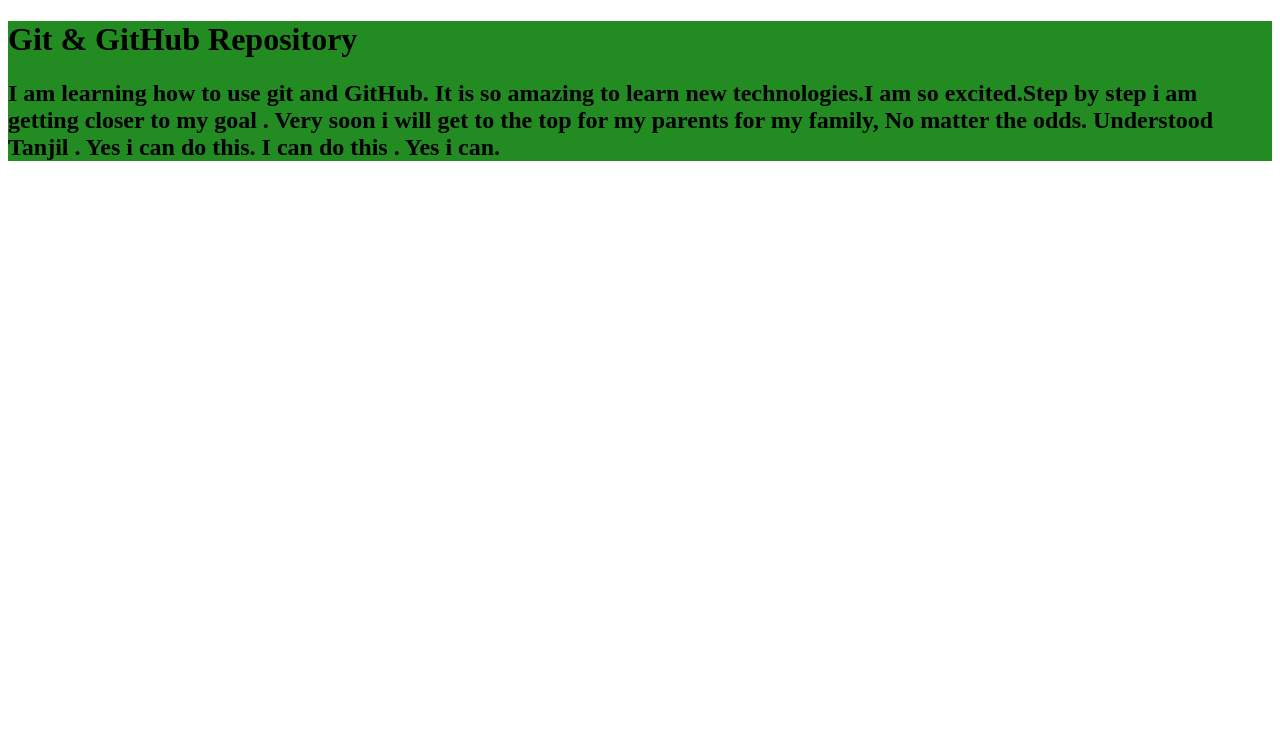
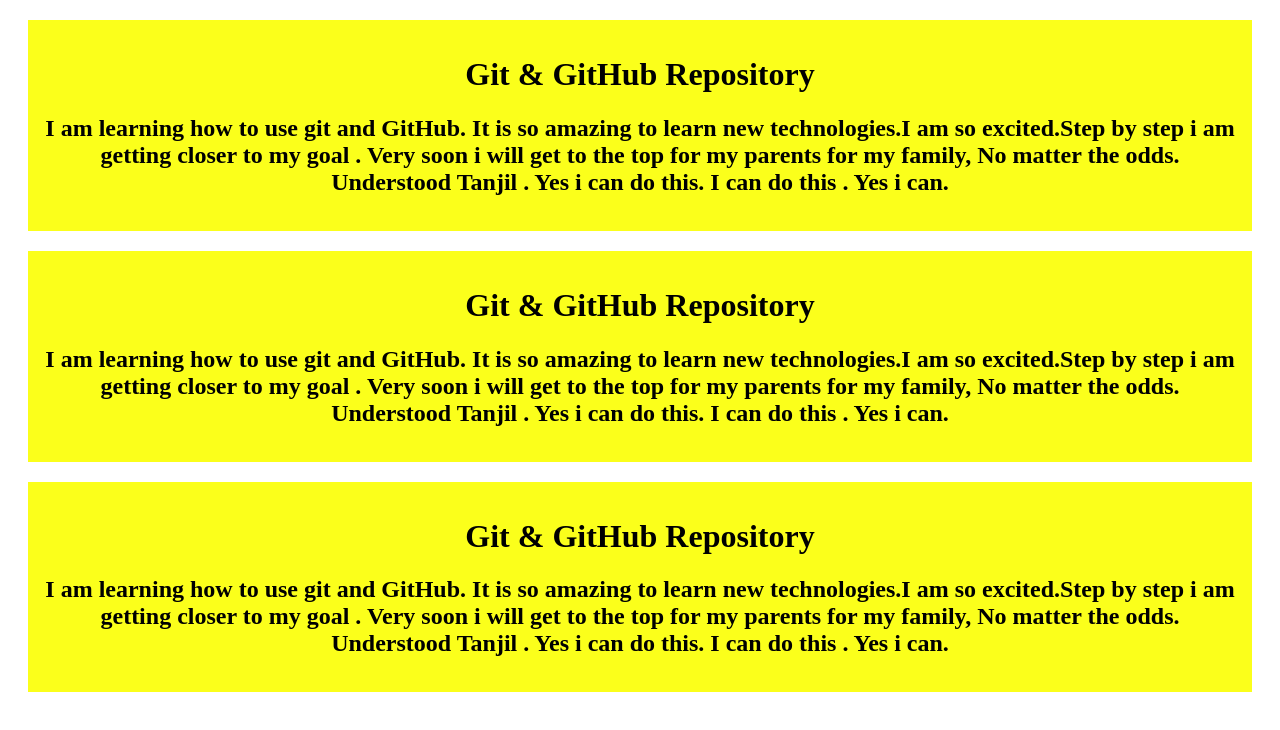
Before and after one commit to Tanjil-Mir/simple-website, a plain HTML site: page index.html in a window 1280 px wide. Drawn offline with Linux system fonts and the light colour scheme.

Commit message:
Style add to divs

```diff
--- a/index.html
+++ b/index.html
@@ -11,5 +11,13 @@
         <h1>Git & GitHub Repository</h1>
         <h2>I am learning how to use git and GitHub. It is so amazing to learn new technologies.I am so excited.Step by step i am getting closer to my goal . Very soon i will get to the top for my parents for my family, No matter the odds. Understood Tanjil . Yes i can do this. I can do this . Yes i can.</h2>
     </div>
+    <div>
+        <h1>Git & GitHub Repository</h1>
+        <h2>I am learning how to use git and GitHub. It is so amazing to learn new technologies.I am so excited.Step by step i am getting closer to my goal . Very soon i will get to the top for my parents for my family, No matter the odds. Understood Tanjil . Yes i can do this. I can do this . Yes i can.</h2>
+    </div>
+    <div>
+        <h1>Git & GitHub Repository</h1>
+        <h2>I am learning how to use git and GitHub. It is so amazing to learn new technologies.I am so excited.Step by step i am getting closer to my goal . Very soon i will get to the top for my parents for my family, No matter the odds. Understood Tanjil . Yes i can do this. I can do this . Yes i can.</h2>
+    </div>
 </body>
 </html>
--- a/style/style.css
+++ b/style/style.css
@@ -1,3 +1,6 @@
-div{
-    background-color: forestgreen;
+div {
+  background-color: rgb(251, 255, 27);
+  padding: 15px;
+  text-align: center;
+  margin: 20px;
 }
```
